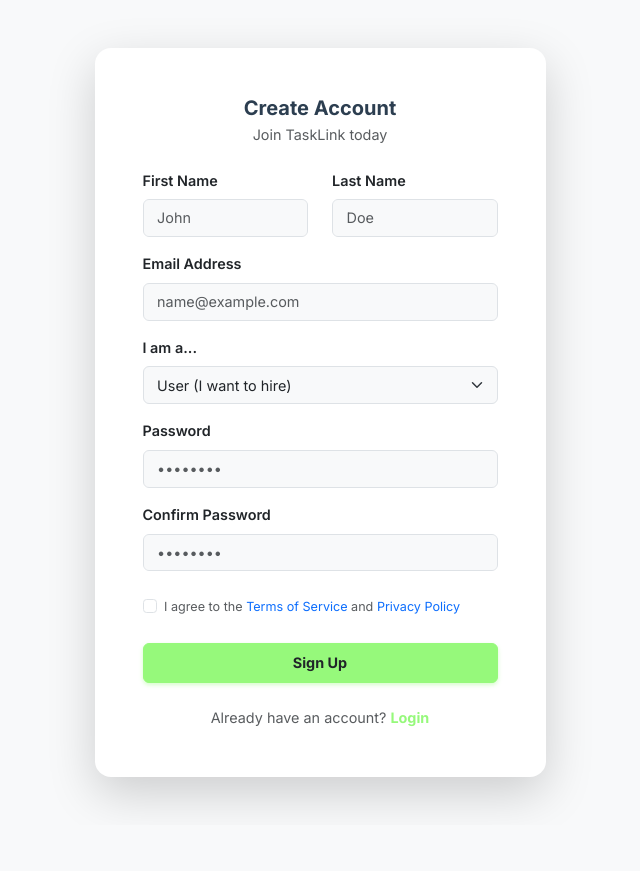
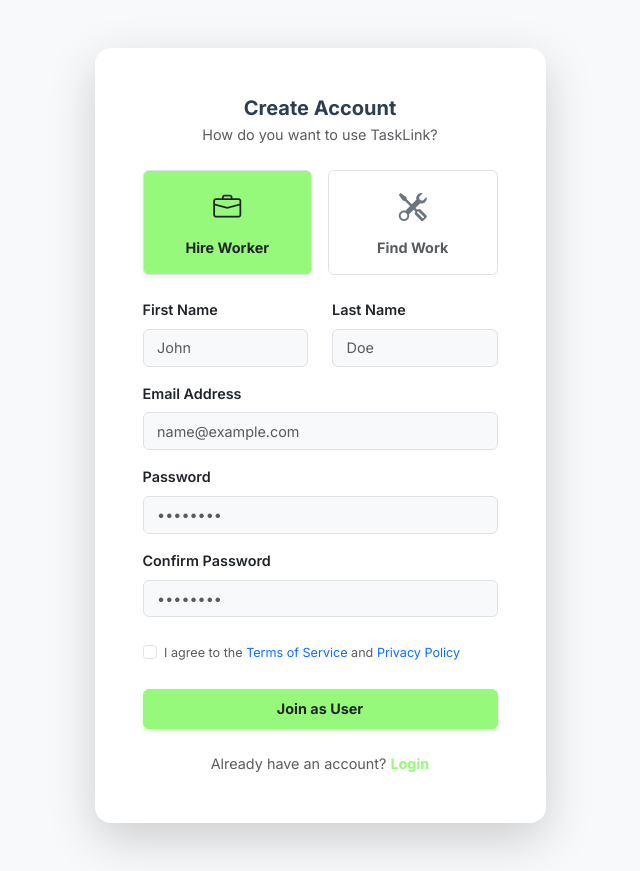
Before and after one commit to penchalavamsic/TaskLink, a React (Vite) app in the folder frontend/: page /signup in a window 1280 px wide. Shown: the whole page, without its empty margins (320-960 px from the left). Before the commit the page ends 825 px from the top, so only its background shows below. Built offline with nearby package versions, Linux system fonts and the light colour scheme.

Commit message:
established connection with worker module

```diff
--- a/frontend/src/modules/authentication/Login.jsx
+++ b/frontend/src/modules/authentication/Login.jsx
@@ -1,20 +1,38 @@
-import React from 'react';
-import { Link } from 'react-router-dom';
-import Button from '../../components/Button'; // Assuming Button is in src/components
+import React, { useState } from 'react';
+import { Link, useNavigate } from 'react-router-dom';
+import Button from '../../components/Button';
 
 const Login = () => {
+    const navigate = useNavigate();
+    const [selectedRole, setSelectedRole] = useState(null);
+
+    const handleLogin = (e) => {
+        e.preventDefault();
+        if (selectedRole) {
+            if (selectedRole === 'User') {
+                navigate('/user/dashboard');
+            } else if (selectedRole === 'Admin') {
+                navigate('/admin/dashboard');
+            } else if (selectedRole === 'Worker') {
+                navigate('/worker/dashboard'); // Real redirect to worker module
+            }
+        } else {
+            alert("Please select a role to login.");
+        }
+    };
+
     return (
         <div className="d-flex align-items-center justify-content-center min-vh-100 bg-light">
             <div className="container">
                 <div className="row justify-content-center">
-                    <div className="col-md-5 col-lg-4">
+                    <div className="col-md-6 col-lg-5">
                         <div className="card border-0 shadow-lg rounded-4 overflow-hidden">
                             <div className="card-body p-5">
                                 <div className="text-center mb-4">
                                     <h3 className="fw-bold mb-1">Welcome Back</h3>
-                                    <p className="text-muted">Login to your account</p>
+                                    <p className="text-muted">Choose your role to login</p>
                                 </div>
-                                <form>
+                                <form onSubmit={handleLogin}>
                                     <div className="mb-3">
                                         <label htmlFor="email" className="form-label fw-semibold">Email Address</label>
                                         <input type="email" className="form-control bg-light" id="email" placeholder="name@example.com" />
@@ -22,12 +40,30 @@ const Login = () => {
                                     <div className="mb-4">
                                         <div className="d-flex justify-content-between align-items-center mb-1">
                                             <label htmlFor="password" className="form-label fw-semibold mb-0">Password</label>
-                                            <Link to="/forgot-password" className="small text-decoration-none text-primary fw-medium">Forgot Password?</Link>
                                         </div>
                                         <input type="password" className="form-control bg-light" id="password" placeholder="••••••••" />
                                     </div>
+
+                                    <div className="mb-4">
+                                        <label className="form-label fw-semibold d-block mb-3">Login as:</label>
+                                        <div className="row g-2">
+                                            {['User', 'Worker', 'Admin'].map((role) => (
+                                                <div className="col-4" key={role}>
+                                                    <button
+                                                        type="button"
+                                                        className={`btn w-100 py-2 fw-medium ${selectedRole === role ? 'btn-dark' : 'btn-outline-secondary border-0 bg-light text-dark'}`}
+                                                        style={{ borderRadius: '0.5rem', transition: 'all 0.2s' }}
+                                                        onClick={() => setSelectedRole(role)}
+                                                    >
+                                                        {role}
+                                                    </button>
+                                                </div>
+                                            ))}
+                                        </div>
+                                    </div>
+
                                     <div className="d-grid mb-4">
-                                        <Button type="button" variant="primary" className="py-2 fw-bold text-dark">
+                                        <Button type="submit" variant="primary" className="py-2 fw-bold text-dark">
                                             Login
                                         </Button>
                                     </div>
--- a/frontend/src/modules/authentication/SignUp.jsx
+++ b/frontend/src/modules/authentication/SignUp.jsx
@@ -1,8 +1,21 @@
-import React from 'react';
-import { Link } from 'react-router-dom';
+import React, { useState } from 'react';
+import { Link, useNavigate } from 'react-router-dom';
 import Button from '../../components/Button';
 
 const SignUp = () => {
+    const navigate = useNavigate();
+    const [role, setRole] = useState('user'); // Default selection
+
+    const handleSignUp = (e) => {
+        e.preventDefault();
+        // Mock authentication logic
+        if (role === 'user') {
+            navigate('/user/dashboard');
+        } else {
+            navigate('/worker/dashboard');
+        }
+    };
+
     return (
         <div className="d-flex align-items-center justify-content-center min-vh-100 bg-light py-5">
             <div className="container">
@@ -12,49 +25,69 @@ const SignUp = () => {
                             <div className="card-body p-5">
                                 <div className="text-center mb-4">
                                     <h3 className="fw-bold mb-1">Create Account</h3>
-                                    <p className="text-muted">Join TaskLink today</p>
+                                    <p className="text-muted">How do you want to use TaskLink?</p>
                                 </div>
-                                <form>
+                                <form onSubmit={handleSignUp}>
+
+                                    {/* Role Selection Buttons */}
+                                    <div className="row g-3 mb-4">
+                                        <div className="col-6">
+                                            <button
+                                                type="button"
+                                                className={`btn w-100 p-3 h-100 border ${role === 'user' ? 'btn-primary text-dark shadow-sm' : 'bg-white text-muted'}`}
+                                                style={{ borderWidth: role === 'user' ? '2px' : '1px' }}
+                                                onClick={() => setRole('user')}
+                                            >
+                                                <i className={`bi bi-briefcase fs-3 d-block mb-2 ${role === 'user' ? 'text-dark' : 'text-secondary'}`}></i>
+                                                <span className="fw-bold d-block">Hire Worker</span>
+                                            </button>
+                                        </div>
+                                        <div className="col-6">
+                                            <button
+                                                type="button"
+                                                className={`btn w-100 p-3 h-100 border ${role === 'worker' ? 'btn-primary text-dark shadow-sm' : 'bg-white text-muted'}`}
+                                                style={{ borderWidth: role === 'worker' ? '2px' : '1px' }}
+                                                onClick={() => setRole('worker')}
+                                            >
+                                                <i className={`bi bi-tools fs-3 d-block mb-2 ${role === 'worker' ? 'text-dark' : 'text-secondary'}`}></i>
+                                                <span className="fw-bold d-block">Find Work</span>
+                                            </button>
+                                        </div>
+                                    </div>
+
                                     <div className="row mb-3">
                                         <div className="col-6">
                                             <label htmlFor="firstName" className="form-label fw-semibold">First Name</label>
-                                            <input type="text" className="form-control bg-light" id="firstName" placeholder="John" />
+                                            <input type="text" className="form-control bg-light" id="firstName" placeholder="John" required />
                                         </div>
                                         <div className="col-6">
                                             <label htmlFor="lastName" className="form-label fw-semibold">Last Name</label>
-                                            <input type="text" className="form-control bg-light" id="lastName" placeholder="Doe" />
+                                            <input type="text" className="form-control bg-light" id="lastName" placeholder="Doe" required />
                                         </div>
                                     </div>
                                     <div className="mb-3">
                                         <label htmlFor="email" className="form-label fw-semibold">Email Address</label>
-                                        <input type="email" className="form-control bg-light" id="email" placeholder="name@example.com" />
-                                    </div>
-                                    <div className="mb-3">
-                                        <label htmlFor="role" className="form-label fw-semibold">I am a...</label>
-                                        <select className="form-select bg-light" id="role">
-                                            <option value="user">User (I want to hire)</option>
-                                            <option value="worker">Worker (I want to work)</option>
-                                        </select>
+                                        <input type="email" className="form-control bg-light" id="email" placeholder="name@example.com" required />
                                     </div>
                                     <div className="mb-3">
                                         <label htmlFor="password" className="form-label fw-semibold">Password</label>
-                                        <input type="password" className="form-control bg-light" id="password" placeholder="••••••••" />
+                                        <input type="password" className="form-control bg-light" id="password" placeholder="••••••••" required />
                                     </div>
                                     <div className="mb-4">
                                         <label htmlFor="confirmPassword" className="form-label fw-semibold">Confirm Password</label>
-                                        <input type="password" className="form-control bg-light" id="confirmPassword" placeholder="••••••••" />
+                                        <input type="password" className="form-control bg-light" id="confirmPassword" placeholder="••••••••" required />
                                     </div>
 
                                     <div className="form-check mb-4">
-                                        <input className="form-check-input" type="checkbox" value="" id="flexCheckDefault" />
+                                        <input className="form-check-input" type="checkbox" value="" id="flexCheckDefault" required />
                                         <label className="form-check-label text-muted small" htmlFor="flexCheckDefault">
                                             I agree to the <a href="#" className="text-decoration-none">Terms of Service</a> and <a href="#" className="text-decoration-none">Privacy Policy</a>
                                         </label>
                                     </div>
 
                                     <div className="d-grid mb-4">
-                                        <Button type="button" variant="primary" className="py-2 fw-bold text-dark">
-                                            Sign Up
+                                        <Button type="submit" variant="primary" className="py-2 fw-bold text-dark">
+                                            {role === 'user' ? 'Join as User' : 'Join as Worker'}
                                         </Button>
                                     </div>
                                 </form>
```
